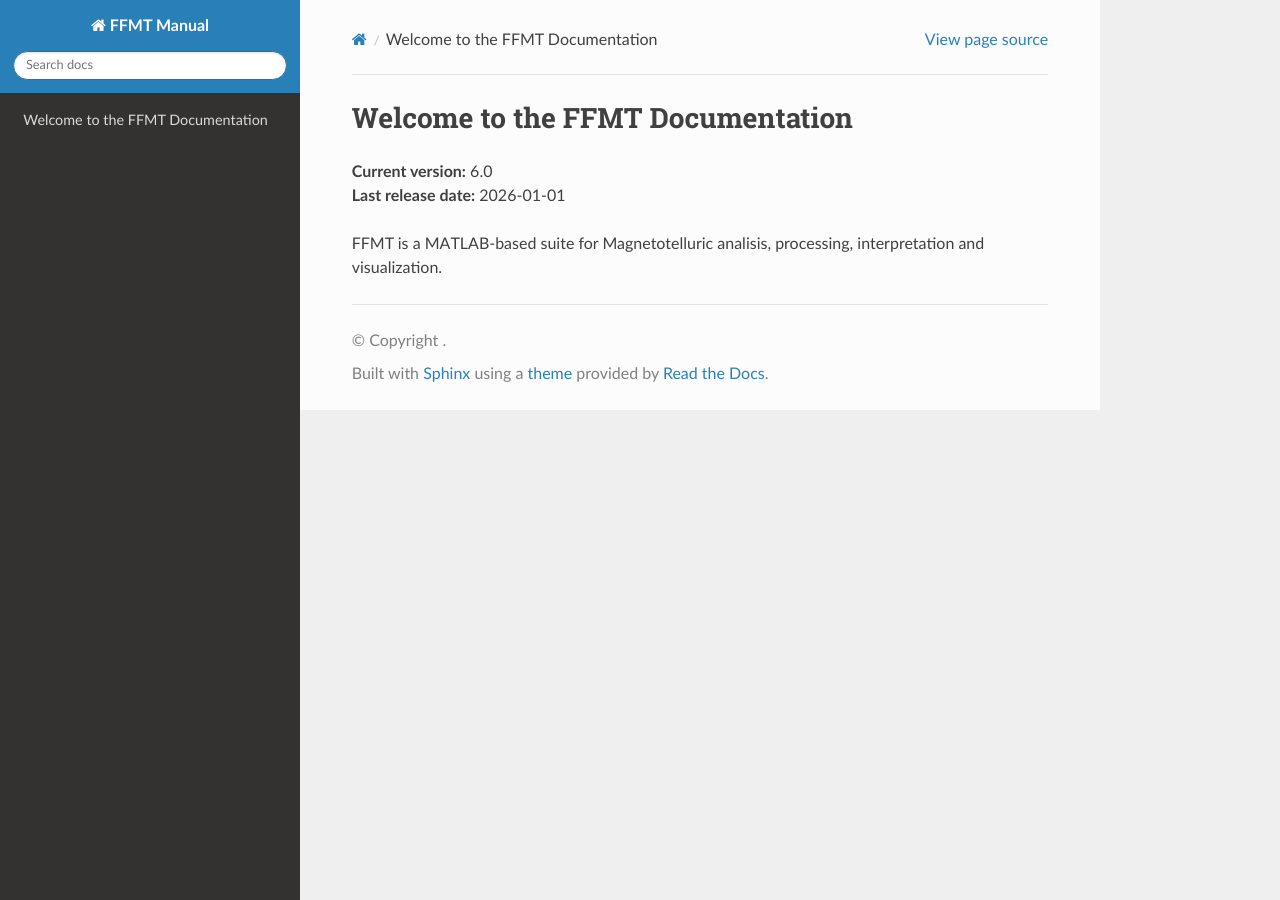
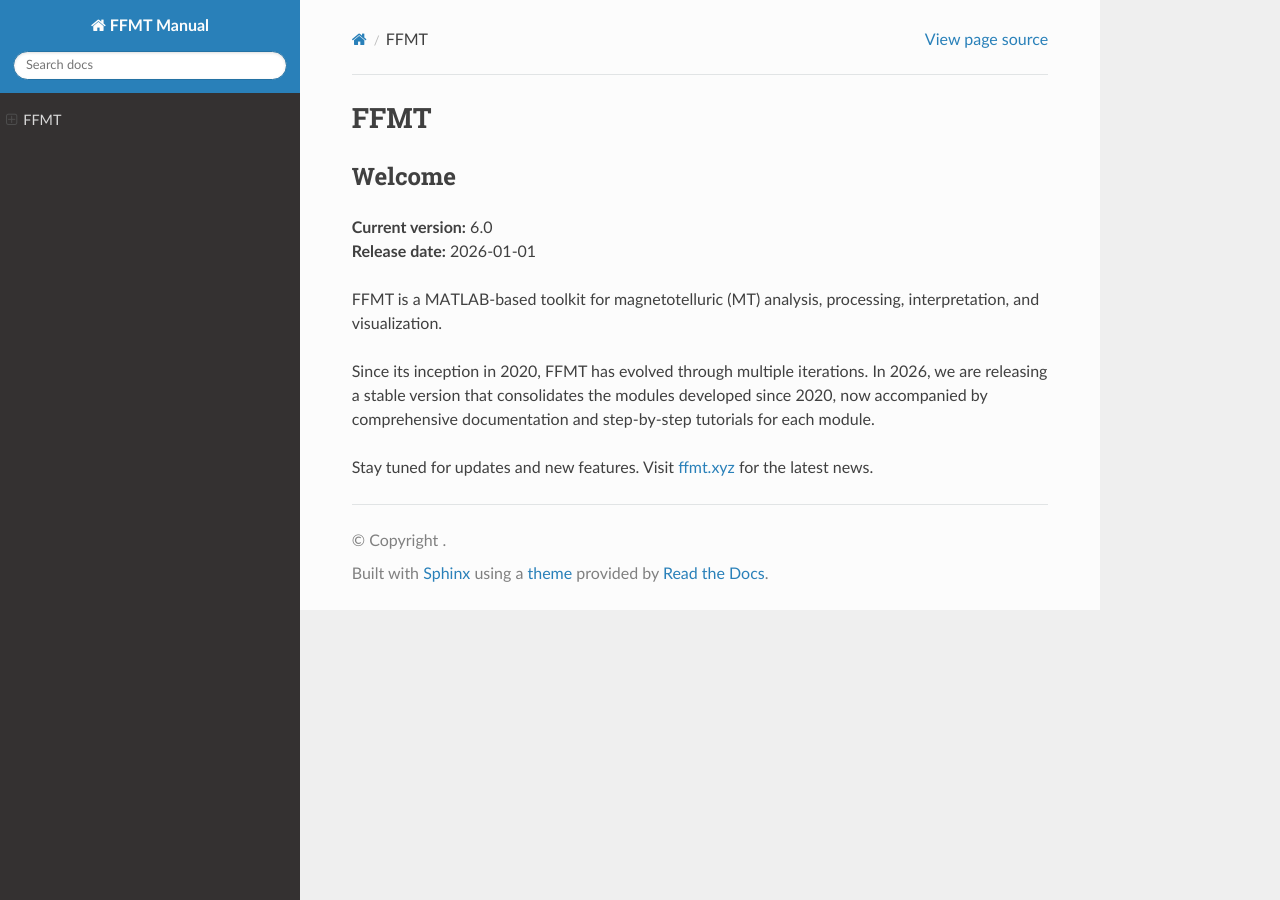
Before and after one commit to ffmtsw/ffmt, a Sphinx documentation site: the page built from docs/source/index.md, in a window 1280 px wide. Built offline with Sphinx 7.4.7 and the Read the Docs theme 3.1.0, drawn with Linux system fonts in a browser that asks for light colours.

Commit message:
Update index.md

````diff
--- a/docs/source/index.md
+++ b/docs/source/index.md
@@ -1,8 +1,14 @@
-## Welcome to the FFMT Documentation
+# FFMT
+## Welcome
 **Current version:** 6.0
-**Last release date:** 2026-01-01
+**Release date:** 2026-01-01
 
-FFMT is a MATLAB-based suite for Magnetotelluric analisis, processing, interpretation and visualization.
+FFMT is a MATLAB-based toolkit for magnetotelluric (MT) analysis, processing, interpretation, and visualization.
+
+Since its inception in 2020, FFMT has evolved through multiple iterations. In 2026, we are releasing a stable version that consolidates the modules developed since 2020, now accompanied by comprehensive documentation and step-by-step tutorials for each module.
+
+Stay tuned for updates and new features. Visit [ffmt.xyz](https://www.ffmt.xyz/) for the latest news.
+
 
 ```{toctree}
 :maxdepth: 2
````
